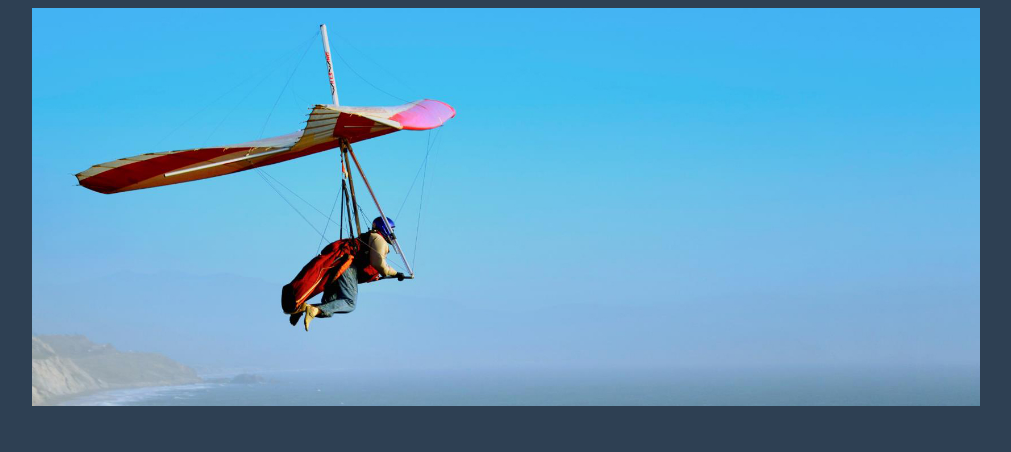
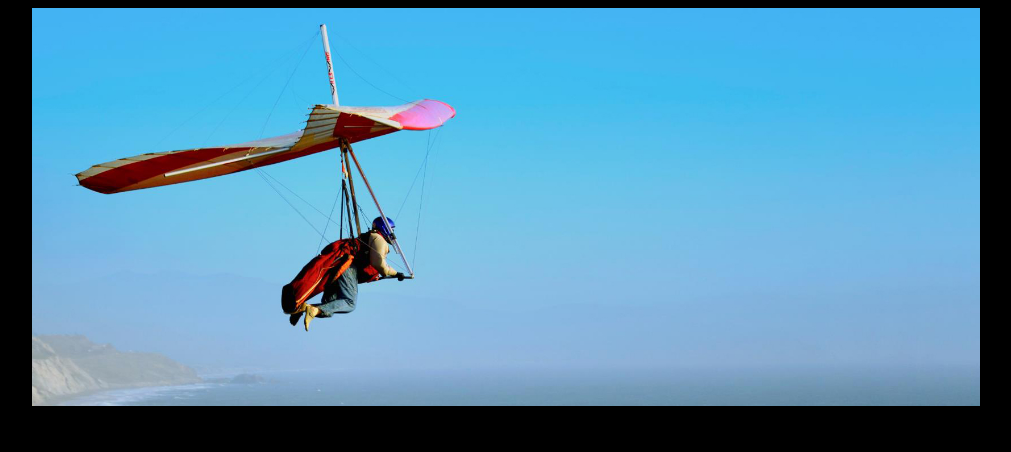
Before and after one commit to labibrah/labibrah.github.io, a plain HTML site: page index.html in a window 1280 px wide. Shown: the top 452 px of the page, without its empty margins (134-1145 px from the left). Drawn offline with Linux system fonts and the light colour scheme.

Commit message:
Update master.css

```diff
--- a/css/master.css
+++ b/css/master.css
@@ -15,7 +15,7 @@
   }
 
   body {
-    background-color: #2E4053;/* set the background color here */
+    background-color: #000000;/* set the background color here */
     color: white;/* set the text color to black here */
     font-family: Brandon Grotesque,Helvetica,Arial,sans-serif;/* set the font here */
     text-align: center;/* set the text alignment here */
```
